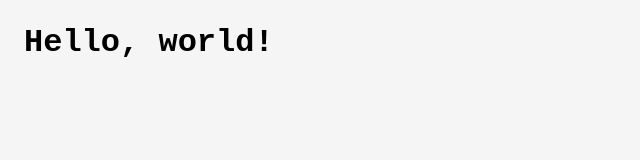
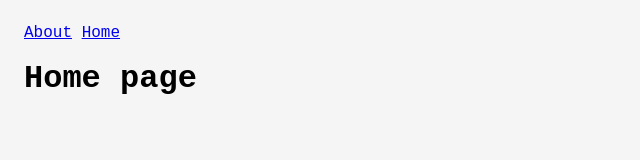
Before and after one commit to eminaermin/tutorial, an Electron app: page src/index.html in a window 800 px wide. Shown: the whole page, without its empty margins (0-640 px from the left). Drawn offline with Linux system fonts and the light colour scheme.

Commit message:
Added pages to link to about and home

```diff
--- a/src/index.html
+++ b/src/index.html
@@ -8,7 +8,11 @@
     <link rel="stylesheet" href="main.css">
 </head>
 <body>
-    <h1 id="title">Hello, world!</h1>
+    <a href="about.html">About</a>
+    <a href="index.html">Home</a>
+    <br><br>
+    <h1 id="title">Home page</h1>
+
     <script src="script.js"></script>
 </body>
 </html>
```
